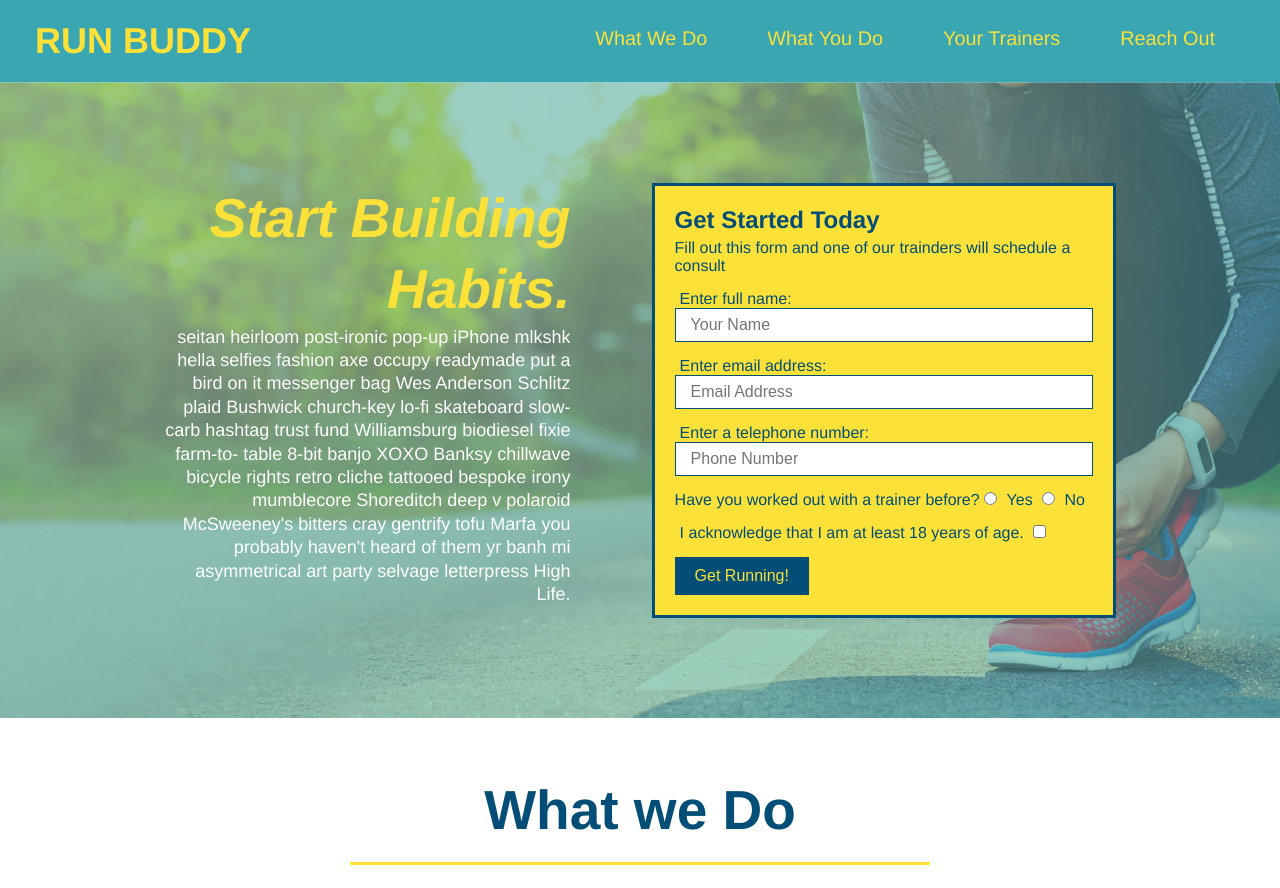
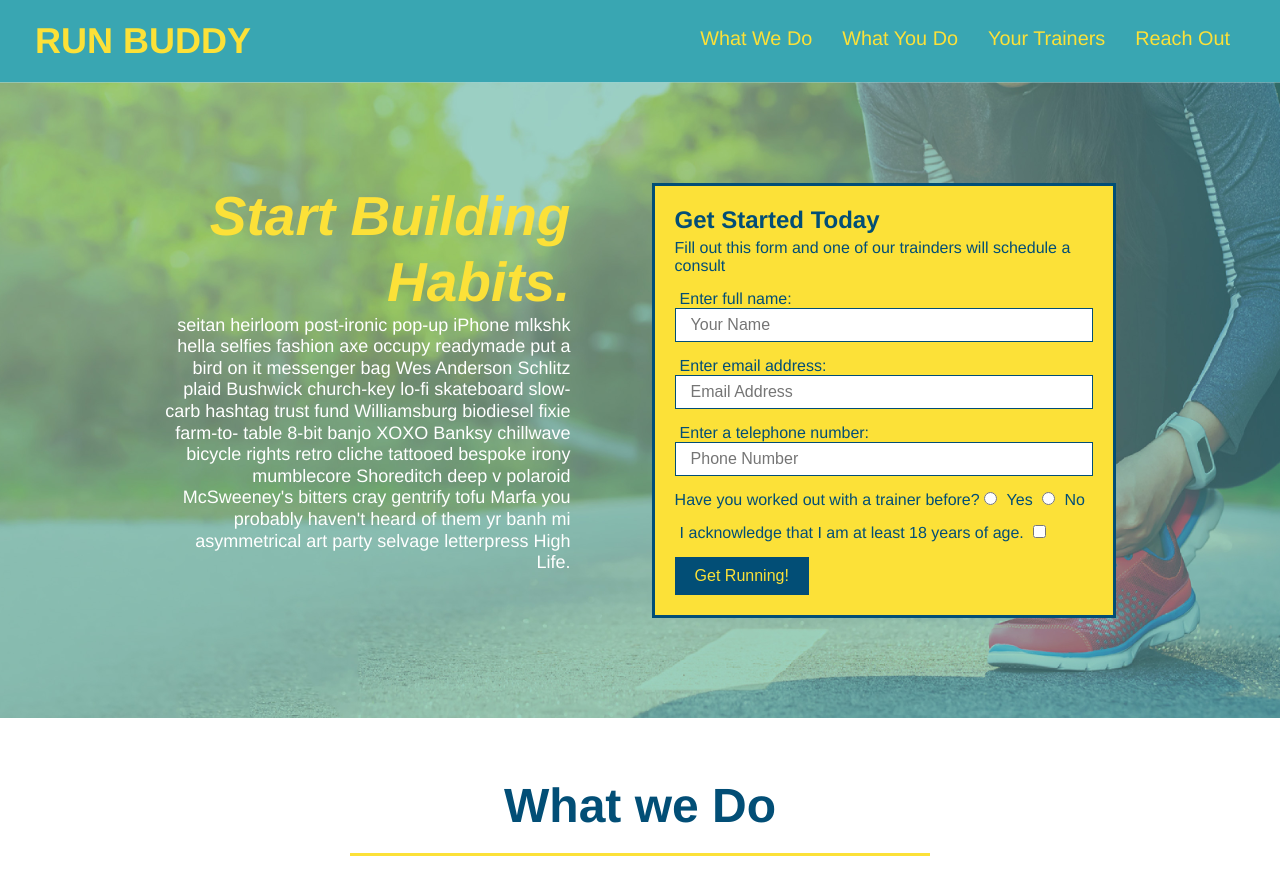
Before and after one commit to eraymond1/run-buddy, a plain HTML site: page index.html in a window 1280 px wide. Shown: the top 888 px of the page. Drawn offline with Linux system fonts and the light colour scheme.

Commit message:
added empty media querys to css

```diff
--- a/assets/css/style.css
+++ b/assets/css/style.css
@@ -42,7 +42,7 @@ header nav ul {
 }
 
 header nav ul li a {
-    margin: 0 30px;
+    padding: 10px 15px;
     font-weight: lighter;
     font-size: 1.55vw;
 }
@@ -83,6 +83,7 @@ section {
     display: flex;
     justify-content: center;
     flex-wrap: wrap;
+    align-items: flex-start;
 }
 
 .hero-cta {
@@ -91,7 +92,7 @@ section {
     margin: 3.5%;
     color: #fff;
     font-size: 18px;
-    line-height: 1.3;
+    line-height: 1.2;
   }
 
 .hero-cta h2 {
@@ -164,7 +165,7 @@ section {
 /*What We Do End*/
 
 .section-title {
-    font-size: 55px;
+    font-size: 48px;
     color: #024e76;
     border-bottom: 3px solid;
     padding-bottom: 20px;
@@ -364,3 +365,21 @@ section {
 .flex-row {
     display: flex;
 }
+
+/*Media Query FOR SMALLER DESKTOP SCREENS AND SMALLER */
+
+@media screen and (max-width: 980px) {
+    /* this will be applied on any screen smaller than 980px */
+
+}
+
+/*Media Query FOR TABLETS AND SMALLER */
+
+@media screen and (max-width: 768px) {
+
+}
+
+/*Media Query FOR MOBILE PHONES AND SMALLER */
+@media screen and (max-width: 75px) {
+
+}
--- a/index.html
+++ b/index.html
@@ -3,6 +3,7 @@
     <head>
         <link rel="stylesheet" href="./assets/css/style.css" />
         <meta charset="UTF-8" />
+        <meta name="viewport" content="width=device-width, initial-scale=1.0" />
         <title>Run Buddy</title>
     </head>
     <body>
```
Also changed, not shown: privacy-policy.html (+1 -0 lines).
